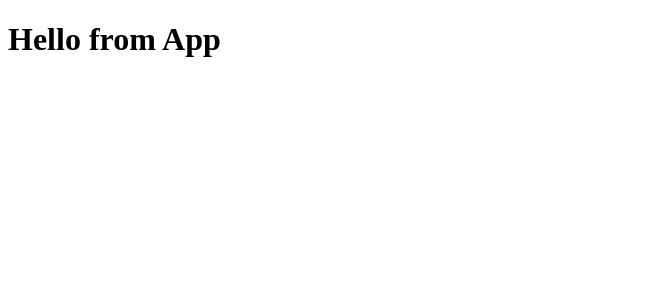
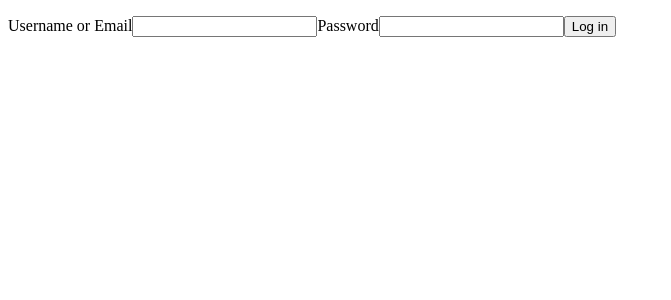
Before and after one commit to gch910/fretsy, a React (Create React App) app in the folder frontend/: page /login in a window 1280 px wide. Shown: the top 300 px of the page, without its empty margins (0-671 px from the left). Built offline with nearby package versions, Linux system fonts and the light colour scheme; no server answers.

Commit message:
login form created and working

```diff
--- a/frontend/src/App.js
+++ b/frontend/src/App.js
@@ -1,6 +1,14 @@
-function App() {
+import React from 'react';
+import { Route, Switch } from 'react-router-dom';
+import LoginFormPage from "./components/LoginFormPage";
+
+const App = () => {
   return (
-    <h1>Hello from App</h1>
+    <Switch>
+      <Route path="/login">
+        <LoginFormPage />
+      </Route>
+    </Switch>
   );
 }
 
--- /dev/null
+++ b/frontend/src/components/LoginFormPage/index.js
@@ -0,0 +1,59 @@
+import React, { useState } from "react";
+import { login } from "../../store/session";
+import { useDispatch, useSelector } from "react-redux";
+import { Redirect } from "react-router-dom";
+
+const LoginFormPage = () => {
+  const dispatch = useDispatch();
+  const sessionUser = useSelector((state) => state.session.user);
+  const [credential, setCredential] = useState("");
+  const [password, setPassword] = useState("");
+  const [errors, setErrors] = useState([]);
+
+  //redirect if they are trying to access login page
+  if (sessionUser) return <Redirect to="/" />;
+
+  const handleSubmit = (e) => {
+      e.preventDefault();
+      setErrors([]);
+
+      const user = {
+          credential,
+          password
+      }
+
+      return dispatch(login(user))
+        .catch(async (res) => {
+            const data = await res.json();
+            if (data && data.errors) setErrors(data.errors);
+        });
+
+  };
+
+  return (
+    <form onSubmit={handleSubmit}>
+      <ul className="form-errors"></ul>
+      <label>
+          Username or Email
+          <input
+            type="text"
+            value={credential}
+            onChange={(e) => setCredential(e.target.value)}
+            required
+          />
+      </label>
+      <label>
+          Password
+          <input
+            type="password"
+            value={password}
+            onChange={(e) => setPassword(e.target.value)}
+            required
+          />
+      </label>
+      <button type="submit">Log in</button>
+    </form>
+  );
+};
+
+export default LoginFormPage;
--- a/frontend/src/store/session.js
+++ b/frontend/src/store/session.js
@@ -32,7 +32,6 @@
   });
 
   const data = await res.json();
-  console.log(data)
   dispatch(setUser(data.user));
   return res;
 };
```
